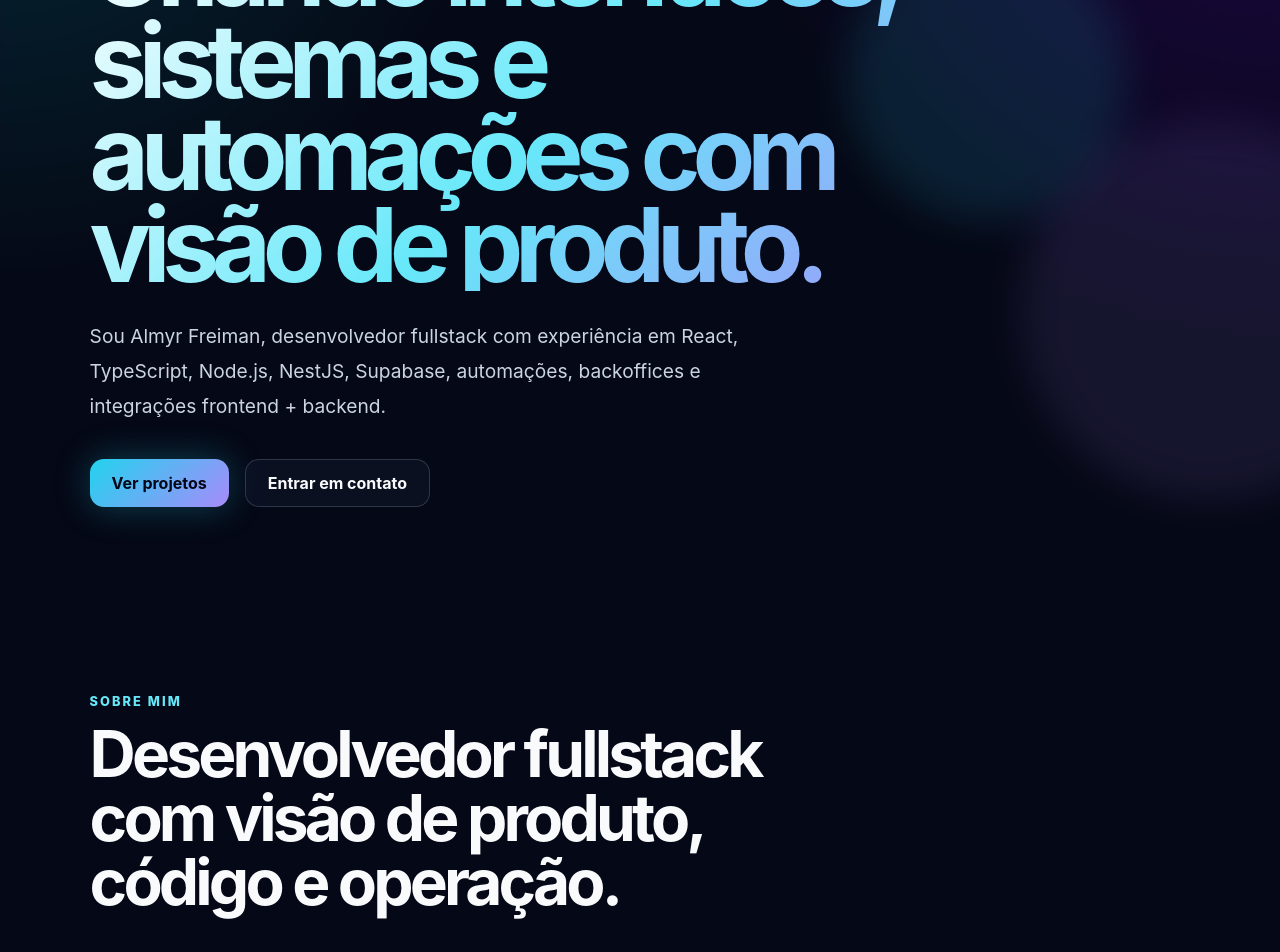
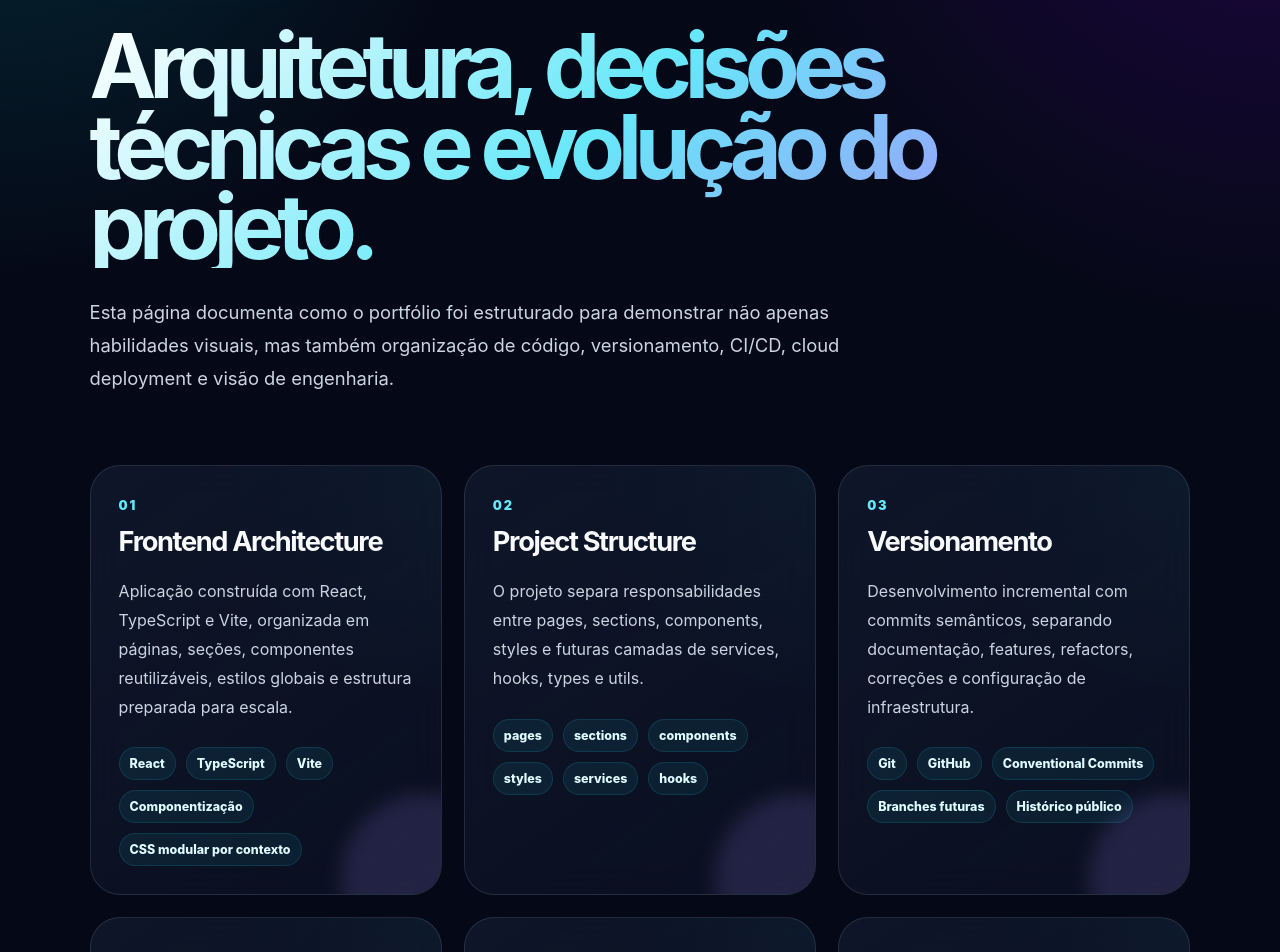
Before and after one commit to almyrneto/fullstack-portfolio, a React (Vite) app: page /architecture in a window 1280 px wide. Shown: the part 220-1172 px from the top of the page. Built offline with nearby package versions, Linux system fonts and the light colour scheme.

Commit message:
feat: add architecture page with react router

```diff
--- a/package.json
+++ b/package.json
@@ -12,7 +12,8 @@
   "dependencies": {
     "framer-motion": "^12.40.0",
     "react": "^19.2.6",
-    "react-dom": "^19.2.6"
+    "react-dom": "^19.2.6",
+    "react-router-dom": "^7.16.0"
   },
   "devDependencies": {
     "@eslint/js": "^10.0.1",
--- a/src/App.tsx
+++ b/src/App.tsx
@@ -1,61 +1,32 @@
+import { Route, Routes } from 'react-router-dom'
 import './styles/app.css'
-import { About } from './sections/About/About'
-import { Skills } from './sections/Skills/Skills'
-import { Projects } from './sections/Projects/Projects'
-import { Experience } from './sections/Experience/Experience'
-import { Contact } from './sections/Contact/Contact'
 import { Footer } from './components/Footer/Footer'
+import { Architecture } from './pages/Architecture/Architecture'
+import { Home } from './pages/Home/Home'
 
 function App() {
   return (
     <main className="page">
-      <section className="hero">
-        <div className="orb orbOne" />
-        <div className="orb orbTwo" />
+      <nav className="navbar">
+        <strong>AF.dev</strong>
 
-        <nav className="navbar">
-          <strong>AF.dev</strong>
+        <div>
+          <a href="/">Home</a>
+          <a href="/#about">Sobre</a>
+          <a href="/#skills">Skills</a>
+          <a href="/#projects">Projetos</a>
+          <a href="/#experience">Experiência</a>
+          <a href="/architecture">Architecture</a>
+          <a href="/#contact">Contato</a>
+        </div>
+      </nav>
 
-          <div>
-            <a href="#about">Sobre</a>
-            <a href="#skills">Skills</a>
-            <a href="#projects">Projetos</a>
-            <a href="#experience">Experiência</a>
-            <a href="#contact">Contato</a>
-          </div>
-        </nav>
+      <Routes>
+        <Route path="/" element={<Home />} />
+        <Route path="/architecture" element={<Architecture />} />
+      </Routes>
 
-        <div className="heroContent">
-          <span className="badge">Fullstack Developer</span>
-
-          <h1>
-            Criando interfaces, sistemas e automações com visão de produto.
-          </h1>
-
-          <p>
-            Sou Almyr Freiman, desenvolvedor fullstack com experiência em React,
-            TypeScript, Node.js, NestJS, Supabase, automações, backoffices e
-            integrações frontend + backend.
-          </p>
-
-          <div className="actions">
-            <a href="#projects" className="primaryButton">
-              Ver projetos
-            </a>
-            <a href="#contact" className="secondaryButton">
-              Entrar em contato
-            </a>
-          </div>
-        </div>
-      </section>
-
-      <About />
-      <Skills />
-      <Projects />
-      <Experience />
-      <Contact />
       <Footer />
-
     </main>
   )
 }
--- a/src/main.tsx
+++ b/src/main.tsx
@@ -1,10 +1,13 @@
 import React from 'react'
 import ReactDOM from 'react-dom/client'
+import { BrowserRouter } from 'react-router-dom'
 import App from './App'
 import './styles/global.css'
 
 ReactDOM.createRoot(document.getElementById('root')!).render(
   <React.StrictMode>
-    <App />
+    <BrowserRouter>
+      <App />
+    </BrowserRouter>
   </React.StrictMode>,
 )
--- /dev/null
+++ b/src/pages/Architecture/Architecture.tsx
@@ -0,0 +1,101 @@
+import { motion } from 'framer-motion'
+
+const architectureBlocks = [
+  {
+    title: 'Frontend Architecture',
+    description:
+      'Aplicação construída com React, TypeScript e Vite, organizada em páginas, seções, componentes reutilizáveis, estilos globais e estrutura preparada para escala.',
+    items: ['React', 'TypeScript', 'Vite', 'Componentização', 'CSS modular por contexto'],
+  },
+  {
+    title: 'Project Structure',
+    description:
+      'O projeto separa responsabilidades entre pages, sections, components, styles e futuras camadas de services, hooks, types e utils.',
+    items: ['pages', 'sections', 'components', 'styles', 'services', 'hooks'],
+  },
+  {
+    title: 'Versionamento',
+    description:
+      'Desenvolvimento incremental com commits semânticos, separando documentação, features, refactors, correções e configuração de infraestrutura.',
+    items: ['Git', 'GitHub', 'Conventional Commits', 'Branches futuras', 'Histórico público'],
+  },
+  {
+    title: 'CI/CD',
+    description:
+      'Pipeline planejada com GitHub Actions para instalar dependências, validar o build, executar checagens e preparar deploy automatizado.',
+    items: ['GitHub Actions', 'npm install', 'build', 'validação', 'deploy'],
+  },
+  {
+    title: 'Cloud Deployment',
+    description:
+      'Deploy planejado na AWS utilizando S3, CloudFront, Route 53 e Certificate Manager para entregar uma aplicação estática performática e segura.',
+    items: ['AWS S3', 'CloudFront', 'Route 53', 'HTTPS', 'ACM'],
+  },
+  {
+    title: 'Product Thinking',
+    description:
+      'Além do visual, o projeto foi pensado para demonstrar organização, clareza técnica, evolução contínua, documentação e visão de produto.',
+    items: ['UX', 'Performance', 'SEO', 'Acessibilidade', 'Escalabilidade'],
+  },
+]
+
+export function Architecture() {
+  return (
+    <main className="architecturePage">
+      <section className="architectureHero">
+        <motion.span
+          className="badge"
+          initial={{ opacity: 0, y: 24 }}
+          animate={{ opacity: 1, y: 0 }}
+        >
+          Engineering Case Study
+        </motion.span>
+
+        <motion.h1
+          initial={{ opacity: 0, y: 32 }}
+          animate={{ opacity: 1, y: 0 }}
+          transition={{ delay: 0.1 }}
+        >
+          Arquitetura, decisões técnicas e evolução do projeto.
+        </motion.h1>
+
+        <motion.p
+          initial={{ opacity: 0, y: 32 }}
+          animate={{ opacity: 1, y: 0 }}
+          transition={{ delay: 0.2 }}
+        >
+          Esta página documenta como o portfólio foi estruturado para demonstrar
+          não apenas habilidades visuais, mas também organização de código,
+          versionamento, CI/CD, cloud deployment e visão de engenharia.
+        </motion.p>
+      </section>
+
+      <section className="architectureGrid">
+        {architectureBlocks.map((block, index) => (
+          <motion.article
+            className="architectureCard"
+            key={block.title}
+            initial={{ opacity: 0, y: 28 }}
+            whileInView={{ opacity: 1, y: 0 }}
+            whileHover={{ y: -8 }}
+            viewport={{ once: true }}
+            transition={{ delay: index * 0.06 }}
+          >
+            <div className="architectureCardHeader">
+              <span>0{index + 1}</span>
+              <h2>{block.title}</h2>
+            </div>
+
+            <p>{block.description}</p>
+
+            <div className="architectureTags">
+              {block.items.map((item) => (
+                <span key={item}>{item}</span>
+              ))}
+            </div>
+          </motion.article>
+        ))}
+      </section>
+    </main>
+  )
+}
--- /dev/null
+++ b/src/pages/Home/Home.tsx
@@ -0,0 +1,46 @@
+import { About } from '../../sections/About/About'
+import { Skills } from '../../sections/Skills/Skills'
+import { Projects } from '../../sections/Projects/Projects'
+import { Experience } from '../../sections/Experience/Experience'
+import { Contact } from '../../sections/Contact/Contact'
+
+export function Home() {
+  return (
+    <>
+      <section className="hero">
+        <div className="orb orbOne" />
+        <div className="orb orbTwo" />
+
+        <div className="heroContent">
+          <span className="badge">Fullstack Developer</span>
+
+          <h1>
+            Criando interfaces, sistemas e automações com visão de produto.
+          </h1>
+
+          <p>
+            Sou Almyr Freiman, desenvolvedor fullstack com experiência em React,
+            TypeScript, Node.js, NestJS, Supabase, automações, backoffices e
+            integrações frontend + backend.
+          </p>
+
+          <div className="actions">
+            <a href="#projects" className="primaryButton">
+              Ver projetos
+            </a>
+
+            <a href="#contact" className="secondaryButton">
+              Entrar em contato
+            </a>
+          </div>
+        </div>
+      </section>
+
+      <About />
+      <Skills />
+      <Projects />
+      <Experience />
+      <Contact />
+    </>
+  )
+}
--- a/src/styles/app.css
+++ b/src/styles/app.css
@@ -907,3 +907,122 @@ h1 {
     text-align: center;
   }
 }
+
+.architecturePage {
+  min-height: 100vh;
+  padding: 150px 7vw 100px;
+}
+
+.architectureHero {
+  max-width: 1050px;
+  margin-bottom: 70px;
+}
+
+.architectureHero h1 {
+  margin: 26px 0 0;
+  max-width: 980px;
+  font-size: clamp(3rem, 7vw, 7rem);
+  line-height: 0.9;
+  letter-spacing: -0.08em;
+  background: linear-gradient(135deg, #ffffff, #67e8f9, #a78bfa);
+  -webkit-background-clip: text;
+  color: transparent;
+}
+
+.architectureHero p {
+  max-width: 760px;
+  margin: 28px 0 0;
+  color: #cbd5e1;
+  font-size: 1.15rem;
+  line-height: 1.8;
+}
+
+.architectureGrid {
+  display: grid;
+  grid-template-columns: repeat(3, minmax(0, 1fr));
+  gap: 22px;
+}
+
+.architectureCard {
+  position: relative;
+  overflow: hidden;
+  min-height: 330px;
+  padding: 28px;
+  border-radius: 30px;
+  border: 1px solid rgba(148, 163, 184, 0.18);
+  background:
+    linear-gradient(145deg, rgba(15, 23, 42, 0.94), rgba(15, 23, 42, 0.5)),
+    radial-gradient(circle at top right, rgba(34, 211, 238, 0.14), transparent 42%);
+  backdrop-filter: blur(18px);
+}
+
+.architectureCard::before {
+  content: '';
+  position: absolute;
+  width: 170px;
+  height: 170px;
+  right: -70px;
+  bottom: -70px;
+  border-radius: 999px;
+  background: rgba(167, 139, 250, 0.16);
+  filter: blur(10px);
+}
+
+.architectureCardHeader {
+  position: relative;
+}
+
+.architectureCardHeader span {
+  color: #67e8f9;
+  font-size: 0.8rem;
+  font-weight: 900;
+  letter-spacing: 0.14em;
+}
+
+.architectureCardHeader h2 {
+  margin: 14px 0 0;
+  font-size: 1.7rem;
+  line-height: 1;
+  letter-spacing: -0.05em;
+}
+
+.architectureCard p {
+  position: relative;
+  color: #cbd5e1;
+  line-height: 1.8;
+  margin: 22px 0 0;
+}
+
+.architectureTags {
+  position: relative;
+  display: flex;
+  flex-wrap: wrap;
+  gap: 10px;
+  margin-top: 26px;
+}
+
+.architectureTags span {
+  padding: 8px 10px;
+  border-radius: 999px;
+  color: #dffbff;
+  background: rgba(34, 211, 238, 0.08);
+  border: 1px solid rgba(34, 211, 238, 0.14);
+  font-size: 0.78rem;
+  font-weight: 800;
+}
+
+@media (max-width: 1100px) {
+  .architectureGrid {
+    grid-template-columns: repeat(2, minmax(0, 1fr));
+  }
+}
+
+@media (max-width: 720px) {
+  .architectureGrid {
+    grid-template-columns: 1fr;
+  }
+
+  .architecturePage {
+    padding-top: 130px;
+  }
+}
```
Also changed, not shown: 1 other file (tests, documents, lock files or other folders).
